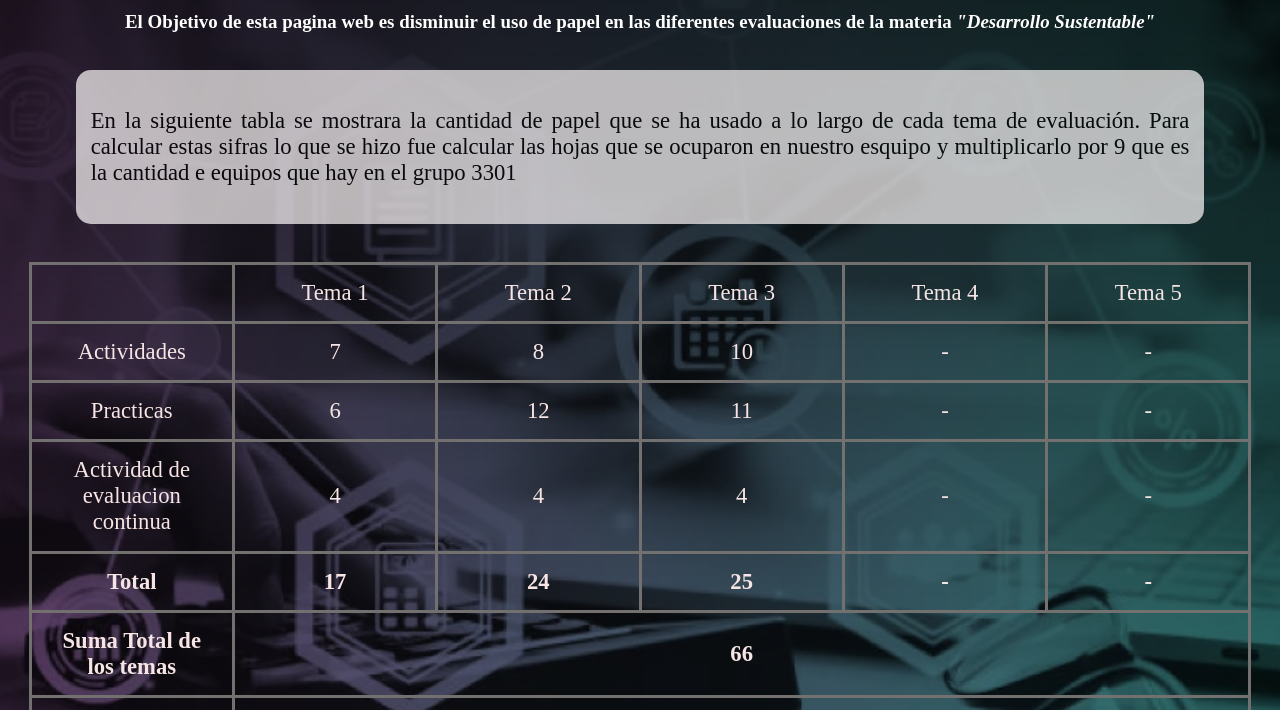
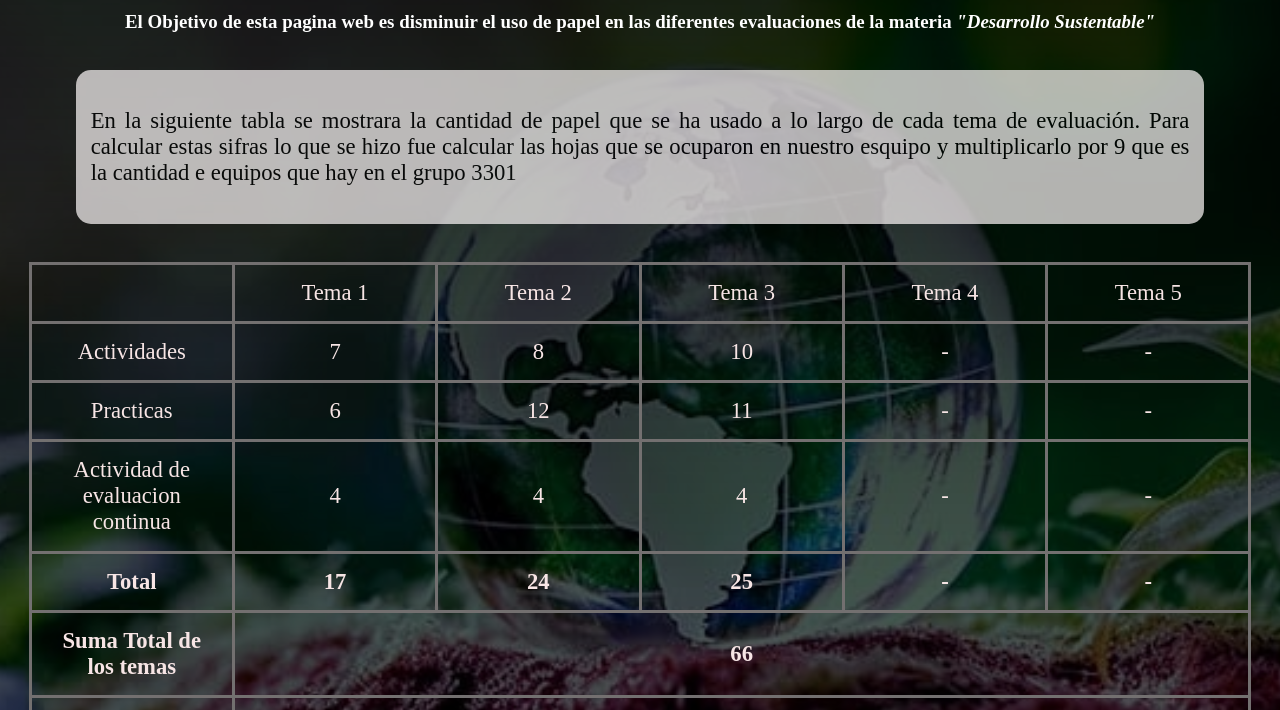
Before and after one commit to Jossoj809/Desarrollo-Sustentable, a plain HTML site: page objetivo.html in a window 1280 px wide. Shown: the part 73-783 px from the top of the page. Drawn offline with Linux system fonts and the light colour scheme.

Commit message:
Update PGstyles.css

```diff
--- a/PGstyles.css
+++ b/PGstyles.css
@@ -4,7 +4,7 @@
 @media(min-width:768px){
 
 	body{
-		background-image: linear-gradient( rgb(0 0 0 /.85),rgb(0 0 0/.55)) ,url(fondo3.webp);
+		background-image: linear-gradient( rgb(0 0 0 /.85),rgb(0 0 0/.55)) ,url(fondo2.jpg);
 		background-size: cover;
 		background-repeat: no-repeat;
 		background-attachment: fixed;
```
